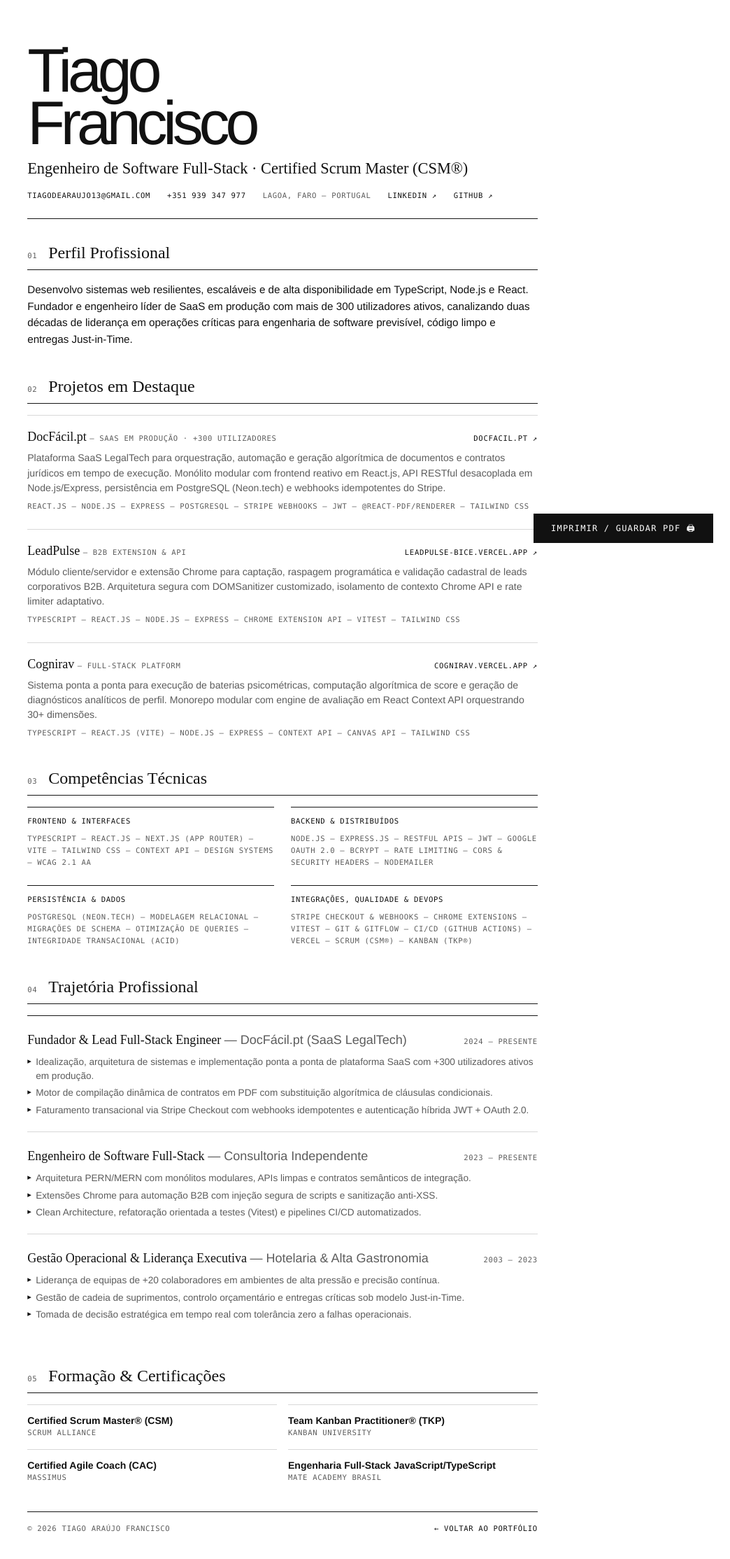
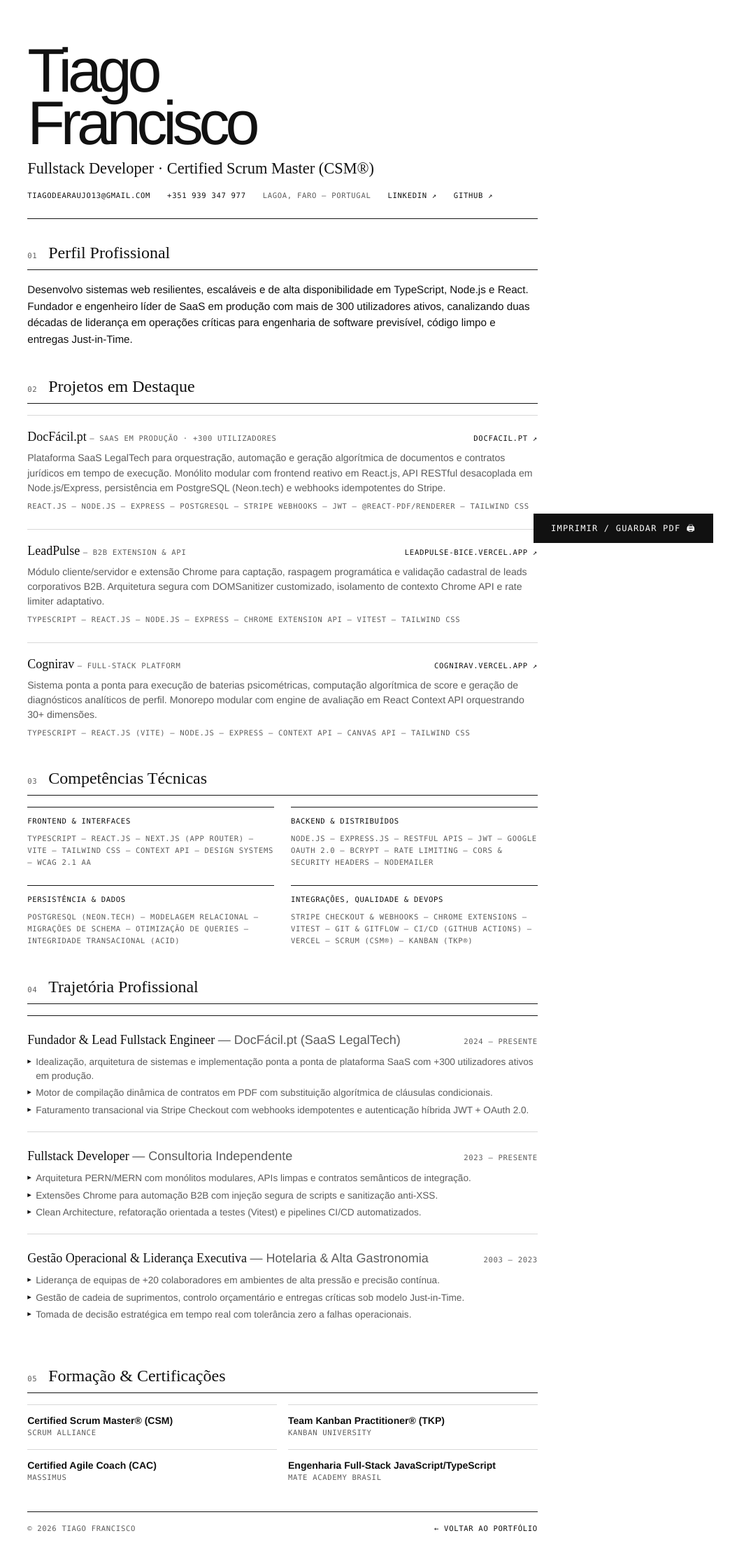
Before and after one commit to tiagodearaujo13-lab/Portfolio, a Next.js app: page /cv in a window 1280 px wide. Shown: the top 2228 px of the page at 70% size, without its empty margins (236-1280 px from the left). Built offline with nearby package versions, Linux system fonts and the light colour scheme.

Commit message:
chore(cv): alinhar textos do /cv com a marca Tiago Francisco | Fullstack
🤖 Generated with Codebuff
Co-Authored-By: Codebuff <noreply@codebuff.com>

```diff
--- a/app/cv/page.tsx
+++ b/app/cv/page.tsx
@@ -6,7 +6,7 @@ export const metadata: Metadata = {
     absolute: 'CV — Tiago Francisco | Fullstack',
   },
   description:
-    'Curriculum Vitae de Tiago Araújo Francisco — Engenheiro de Software Full-Stack, CSM®, TKP®. TypeScript, React, Node.js, PostgreSQL.',
+    'Curriculum Vitae de Tiago Francisco — Fullstack Developer, CSM®, TKP®. TypeScript, React, Node.js, PostgreSQL.',
 };
 
 export default function CvPage() {
@@ -40,7 +40,7 @@ export default function CvPage() {
             Francisco
           </h1>
           <p className="font-serif text-[clamp(1.1rem,1.8vw,1.4rem)] text-ink leading-snug mb-4">
-            Engenheiro de Software Full-Stack · Certified Scrum Master (CSM®)
+            Fullstack Developer · Certified Scrum Master (CSM®)
           </p>
           <div className="flex flex-wrap gap-x-6 gap-y-1 label-mono text-soft text-[0.7rem]">
             <a
@@ -272,7 +272,7 @@ export default function CvPage() {
             <article className="border-t border-rule py-5">
               <div className="flex flex-wrap justify-between items-baseline gap-2 mb-2">
                 <h3 className="font-serif text-base md:text-lg font-normal text-ink">
-                  Fundador & Lead Full-Stack Engineer{' '}
+                  Fundador & Lead Fullstack Engineer{' '}
                   <span className="font-sans text-soft font-light">
                     — DocFácil.pt (SaaS LegalTech)
                   </span>
@@ -302,7 +302,7 @@ export default function CvPage() {
             <article className="border-t border-quiet py-5">
               <div className="flex flex-wrap justify-between items-baseline gap-2 mb-2">
                 <h3 className="font-serif text-base md:text-lg font-normal text-ink">
-                  Engenheiro de Software Full-Stack{' '}
+                  Fullstack Developer{' '}
                   <span className="font-sans text-soft font-light">
                     — Consultoria Independente
                   </span>
@@ -407,7 +407,7 @@ export default function CvPage() {
         {/* ────────── RODAPÉ ────────── */}
         <footer className="border-t border-rule pt-4 flex flex-wrap justify-between items-center gap-4">
           <span className="label-mono text-soft text-[0.6rem]">
-            © {new Date().getFullYear()} TIAGO ARAÚJO FRANCISCO
+            © {new Date().getFullYear()} TIAGO FRANCISCO
           </span>
           <a
             href="/"
```
